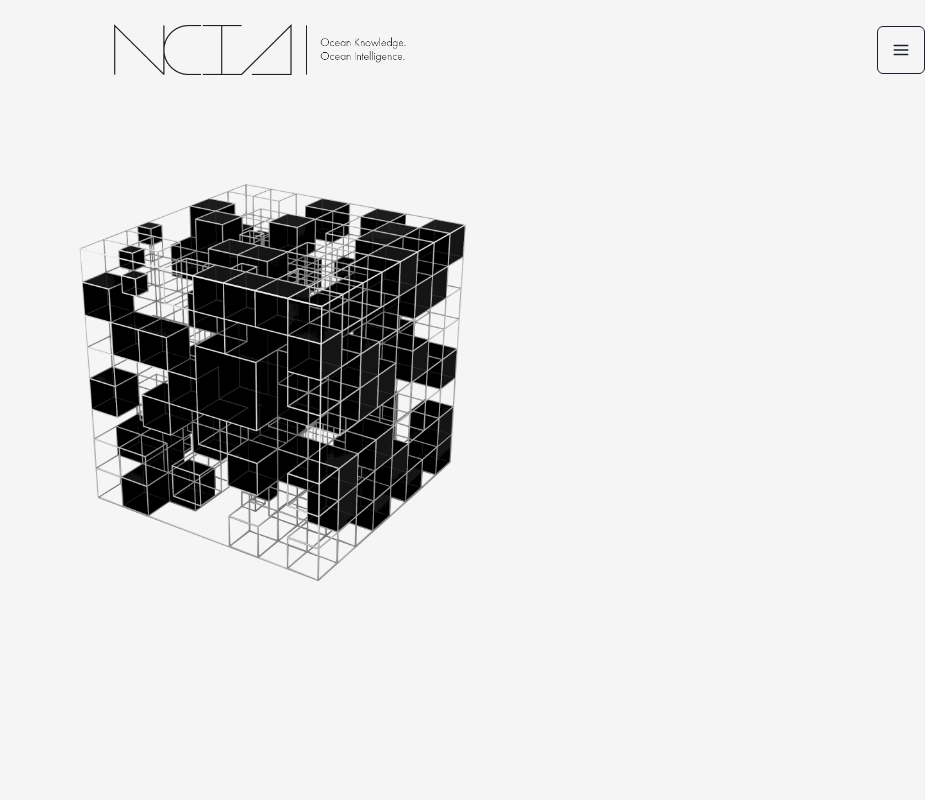
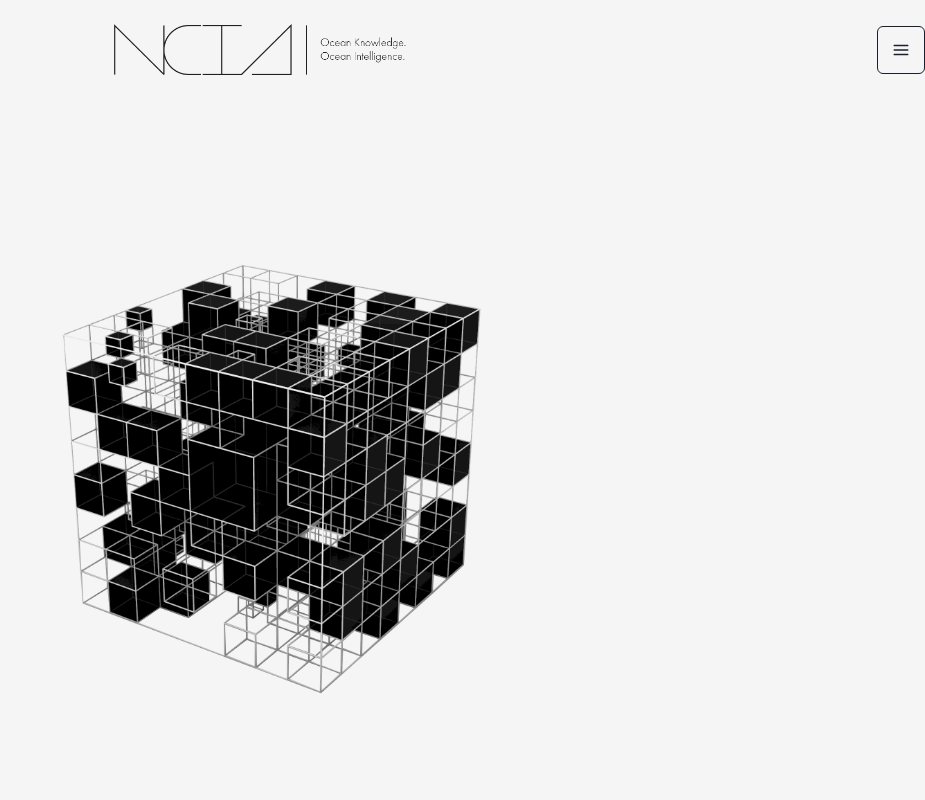
Before and after one commit to janayee-c/ncis, a React (Create React App) app in the folder ncis/: page / in a window 1280 px wide. Shown: the top 800 px of the page, without its empty margins (355-1280 px from the left). Built offline with nearby package versions, Linux system fonts and the light colour scheme.

Commit message:
more cube

```diff
--- a/ncis/src/components/Hero.jsx
+++ b/ncis/src/components/Hero.jsx
@@ -3,15 +3,6 @@ import '../styles/Hero.css';
 
 const Hero = () => {
   useEffect(() => {
-    function resizeCube() {
-      var cubeElement = document.getElementById('cube');
-      var windowHeight = window.innerHeight;
-      var cubeSize = windowHeight / 1.45; // Adjust the size ratio as needed
-
-      cubeElement.style.width = cubeSize + 'px';
-      cubeElement.style.height = cubeSize + 'px';
-    }
-
     function scrollAnimate() {
       window.addEventListener('scroll', function() {
         var scrollPosition = window.scrollY || window.pageYOffset;
@@ -19,22 +10,17 @@ const Hero = () => {
         var cubeElement = document.getElementById('cube');
         var refElement = document.querySelector('.ref');
 
-        cubeElement.style.transform = 'translateY(' + (-scrollPosition / 20) + 'px)';
+        cubeElement.style.transform = 'translateY(' + (-scrollPosition / 10) + 'px)';
         refElement.style.transform = 'translateY(' + (-scrollPosition / 10) + 'px)';
       });
     }
 
-    window.addEventListener('resize', resizeCube);
-
-    resizeCube();
     scrollAnimate();
-
-
 
     return () => {
       window.removeEventListener('scroll', scrollAnimate);
     };
-  }, []);
+  }, []); //empty dependencies runs only on initial mount
 
   return (
     <div className="hero">
--- a/ncis/src/styles/Hero.css
+++ b/ncis/src/styles/Hero.css
@@ -5,9 +5,10 @@ img {
 .bg {
     display: flex;
     justify-content: center;
+    align-items: center;
     position: relative;
     background-color: #F5F5F5;
-    height: 700px;
+    height: 100vh;
 }
 
 .hero .bg .content {
@@ -31,6 +32,7 @@ img {
 .hero .bg .content .little {
     font-size: 18px;
     font-weight: 500;
+    transform: translate(-50%, -50%);
 }
 
 .hero .bg .welcome {
@@ -42,19 +44,27 @@ img {
     transition: 0.5s ease;
     color: white;
     cursor: pointer;
+    transform: translate(50%, 0%);
 }
 
 .hero .bg .welcome {
-    transition: 0.25s ease;
+    transition: all 0.25s ease;
     transform: translateY(0%);
   }
 
 #cube {
-    transition: 0.25s ease;
-    transform: translateY(0%);
+    width: 100vw; /* Default size */
+    height: 60wh; /* Default size */
+    transform: translateY(12.5%);
+    transition: all 0.25s ease;
+    scale: 0.8;
+
   }
 
-.ref {
-    transition: 0.25s ease;
-    transform: translateY(0%);
+  .ref {
+    position: absolute;
+    top: 0;
+    left: 0;
+    transform: translateY(0); /* Initial position */
+    transition: transform 0.3s ease; /* Add transition for smooth scrolling animation */
   }
```
